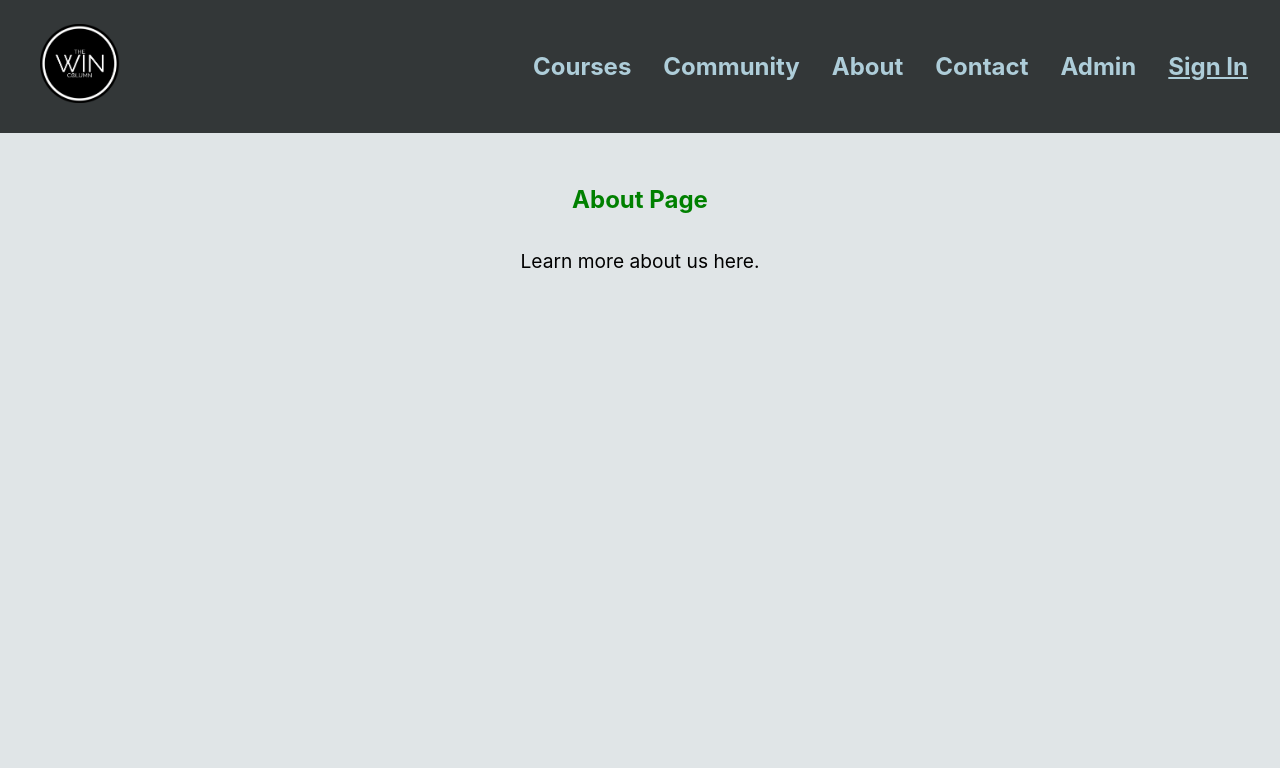
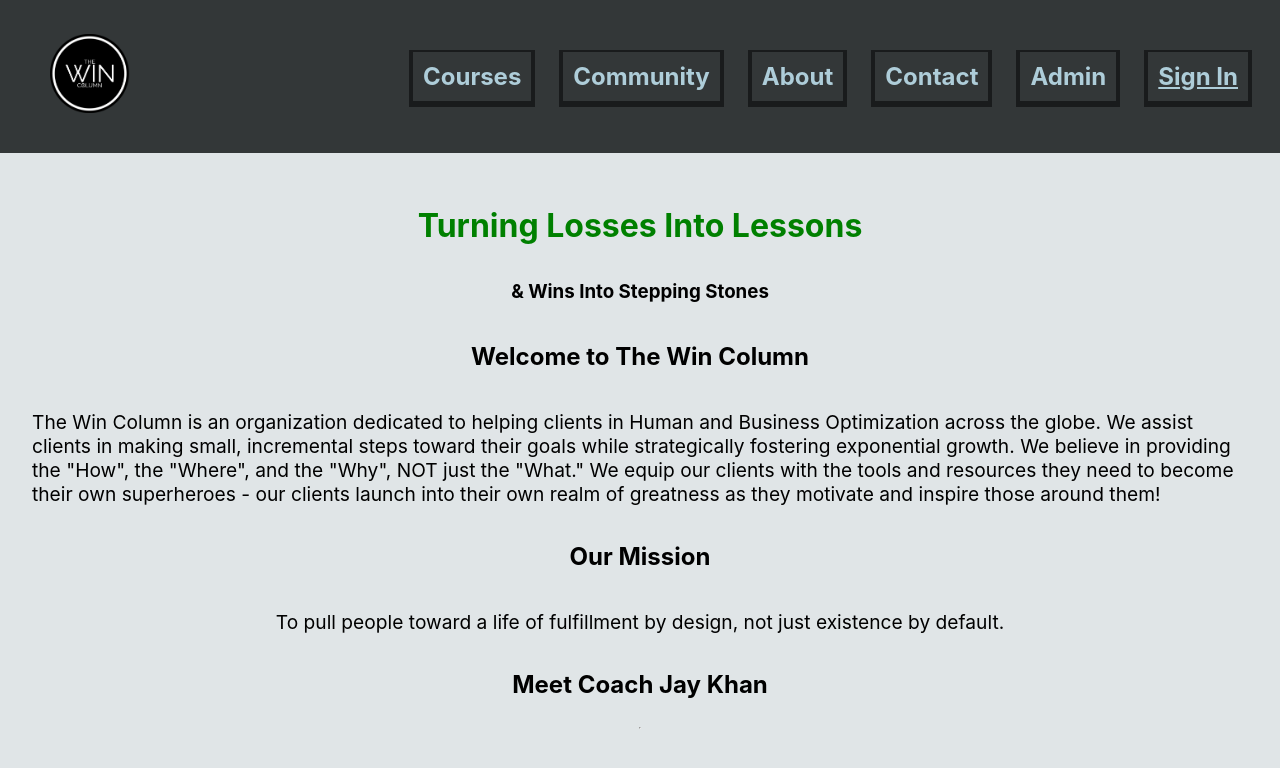
Before and after one commit to AymenS02/TheWinColumn, a React (Create React App) app: page /about in a window 1280 px wide. Shown: the top 768 px of the page. Built offline with nearby package versions, Linux system fonts and the light colour scheme; the HTML template or start-up script is replaced by a standard one.

Commit message:
fixed nav-bar. started about me

```diff
--- a/package.json
+++ b/package.json
@@ -10,6 +10,7 @@
     "cors": "^2.8.5",
     "ejs": "^3.1.10",
     "express": "^4.19.2",
+    "framer": "^2.4.1",
     "mongoose": "^8.5.1",
     "node-sass": "^7.0.3",
     "react": "^18.3.1",
--- a/src/App.js
+++ b/src/App.js
@@ -11,6 +11,7 @@
 import Register from './pages/signin/Register';
 import Admin from './pages/admin/Admin';
 import './App.scss';
+import { motion } from 'framer-motion';
 
 function App() {
   return (
@@ -18,31 +19,67 @@
       <div className="navbar">
         <nav className="nav">
           <ul className="heading">
-            <li className="heading-element">
-              <Link to="/">
-              <img className="logo" src="/thewin.png" alt="profile" />
-              </Link>
-            </li>
-            <li className="heading-element">
+            <motion.li
+              className="heading-element"
+              whileHover={{ scale: 1.2 }}
+              whileTap={{ scale: 0.9 }}
+              transition={{ type: 'spring', stiffness: 400, damping: 17 }}
+              >
+                <Link to="/">
+                  <img className="logo" src="/thewin.png" alt="profile" />
+                </Link>
+            </motion.li>
+            <motion.li
+            className="heading-element"
+            whileHover={{ scale: 1.2 }}
+            whileTap={{ scale: 0.9 }}
+            transition={{ type: 'spring', stiffness: 400, damping: 17 }}
+            >
               <Link to="/courses">Courses</Link>
-            </li>
-            <li className="heading-element">
+            </motion.li>
+            <motion.li
+            className="heading-element"
+            whileHover={{ scale: 1.2 }}
+            whileTap={{ scale: 0.9 }}
+            transition={{ type: 'spring', stiffness: 400, damping: 17 }}
+            >
               <Link to="/community">Community</Link>
-            </li>
-            <li className="heading-element">
+            </motion.li>
+            <motion.li
+            className="heading-element"
+            whileHover={{ scale: 1.2 }}
+            whileTap={{ scale: 0.9 }}
+            transition={{ type: 'spring', stiffness: 400, damping: 17 }}
+            >
               <Link to="/about">About</Link>
-            </li>
-            <li className="heading-element">
+            </motion.li>
+            <motion.li
+            className="heading-element"
+            whileHover={{ scale: 1.2 }}
+            whileTap={{ scale: 0.9 }}
+            transition={{ type: 'spring', stiffness: 400, damping: 17 }}
+            >
               <Link to="/contact">Contact</Link>
-            </li>
-            <li className="heading-element">
+            </motion.li>
+            <motion.li
+            className="heading-element"
+            whileHover={{ scale: 1.2 }}
+            whileTap={{ scale: 0.9 }}
+            transition={{ type: 'spring', stiffness: 400, damping: 17 }}
+            >
               <Link to="/admin">Admin</Link>
-            </li>
-            <li className="heading-element">
+            </motion.li>
+            <motion.li
+            className="heading-element"
+            whileHover={{ scale: 1.2 }}
+            whileTap={{ scale: 0.9 }}
+            transition={{ type: 'spring', stiffness: 400, damping: 17 }}
+            >
               <Link to="/sign-in">Sign In</Link>
-            </li>
+            </motion.li>
           </ul>
         </nav>
+
         <Routes>
           <Route path="/" element={<Home />} />
           <Route path="/courses" element={<Courses />} />
--- a/src/App.scss
+++ b/src/App.scss
@@ -22,8 +22,8 @@
       align-items: center;
       flex-wrap: wrap;
 
-      .heading-element:not(:first-child):hover {
-        box-shadow: 0 2px 4px rgba(0, 0, 0, 0.5);
+      .heading-element:not(:first-child) {
+        box-shadow: 0px 2px 0px 4px rgba(0, 0, 0, 0.5);
       }
 
       .heading-element:first-child {
@@ -36,6 +36,7 @@
 
       .heading-element {
         list-style: none; /* Removes bullet points */
+        padding: 10px;
 
         a {
           color: inherit; /* Inherit the color from parent */
--- a/src/pages/about/About.js
+++ b/src/pages/about/About.js
@@ -4,10 +4,19 @@
 
 function About() {
   return (
-    <section className="about">
-      <h1>About Page</h1>
-      <p>Learn more about us here.</p>
-    </section>
+    <div className="about">
+      <h1>Turning Losses Into Lessons</h1>
+      <h3>& Wins Into Stepping Stones</h3>
+
+      <h2>Welcome to The Win Column</h2>
+      <p>The Win Column is an organization dedicated to helping clients in Human and Business Optimization across the globe. We assist clients in making small, incremental steps toward their goals while strategically fostering exponential growth. We believe in providing the "How", the "Where", and the "Why", NOT just the "What."  We equip our clients with the tools and resources they need to become their own superheroes - our clients launch into their own realm of greatness as they motivate and inspire those around them!</p>
+      <h2>Our Mission</h2>
+      <p>To pull people toward a life of fulfillment by design, not just existence by default. </p>
+      <h2>Meet Coach Jay Khan</h2>
+      <hr />
+      <div className='meet-coach'>
+      </div>
+    </div>
   );
 }
 
```
Also changed, not shown: 1 other file (tests, documents, lock files or other folders).
